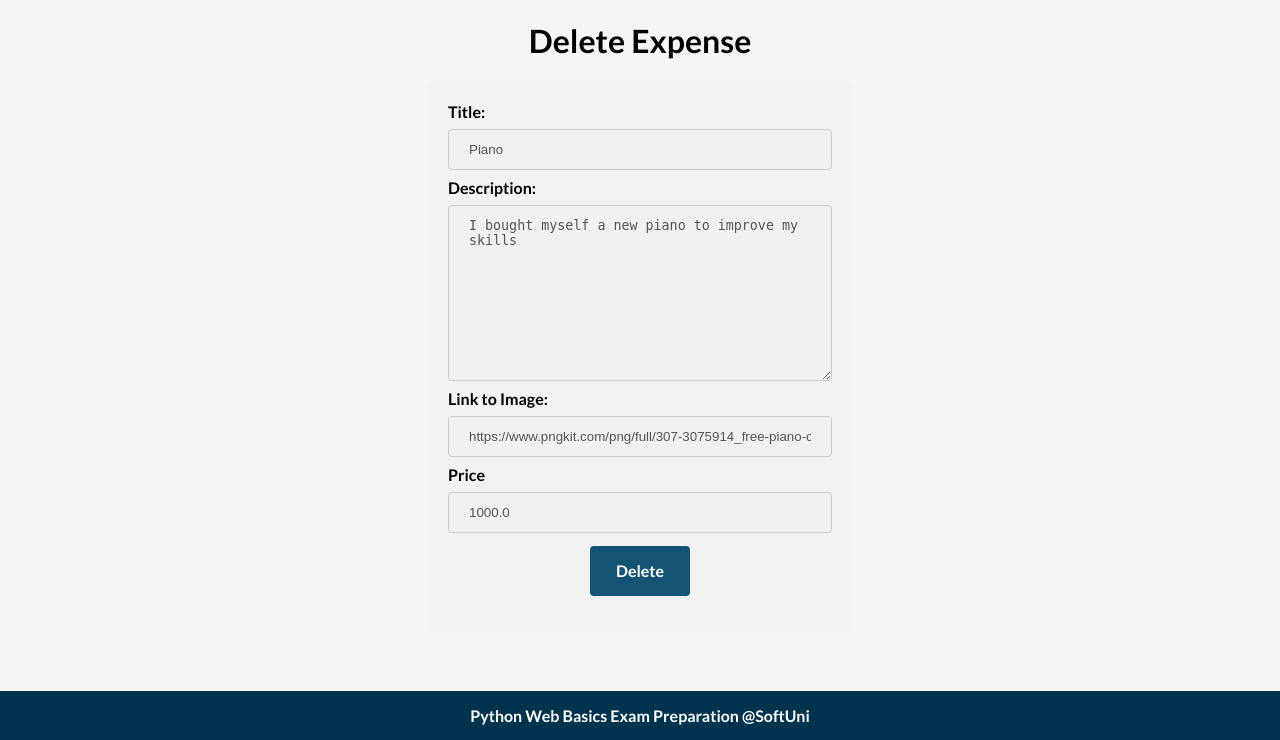
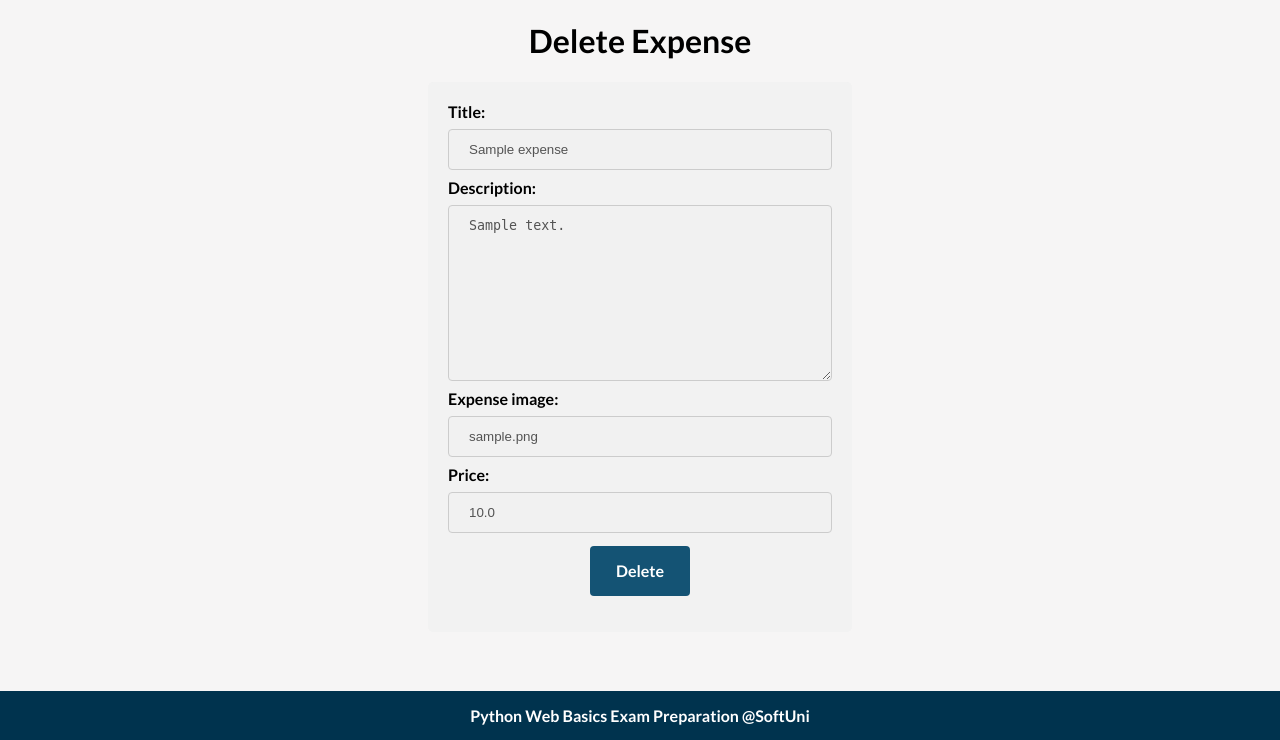
Before and after one commit to LachezarStamenov/expense_tracker, a Django app: page /delete/1/ in a window 1280 px wide. Shown: the part 60-800 px from the top of the page. Run offline with Django 4.2, Linux system fonts and the light colour scheme; tables that the repository leaves empty hold one stand-in row (values such as "Sample post").

Commit message:
delete profile and delete expense views and forms added

```diff
--- a/expense_tracker_app/expense_tracker/forms.py
+++ b/expense_tracker_app/expense_tracker/forms.py
@@ -1,3 +1,5 @@
+import os
+
 from django import forms
 
 from expense_tracker_app.expense_tracker.models import Profile, Expense
@@ -15,6 +17,19 @@ class EditProfileForm(forms.ModelForm):
         fields = ['budget', 'first_name', 'last_name', 'profile_image']
 
 
+class DeleteProfileForm(forms.ModelForm):
+    def save(self, commit=True):
+        image_path = self.instance.profile_image.path
+        self.instance.delete()
+        Expense.objects.all().delete()
+        os.remove(image_path)
+        return self.instance
+
+    class Meta:
+        model = Profile
+        fields = ()
+
+
 class CreateExpenseForm(forms.ModelForm):
     class Meta:
         model = Expense
@@ -25,3 +40,19 @@ class EditExpenseForm(forms.ModelForm):
     class Meta:
         model = Expense
         fields = '__all__'
+
+
+class DeleteExpenseForm(forms.ModelForm):
+    def __init__(self, *args, **kwargs):
+        super().__init__(*args, **kwargs)
+        for _, field in self.fields.items():
+            field.widget.attrs['disabled'] = 'disabled'
+            field.required = False
+
+    def save(self, commit=True):
+        self.instance.delete()
+        return self.instance
+
+    class Meta:
+        model = Expense
+        fields = ('title', 'description', 'expense_image', 'price')
--- a/expense_tracker_app/expense_tracker/views.py
+++ b/expense_tracker_app/expense_tracker/views.py
@@ -1,7 +1,7 @@
 from django.shortcuts import render, redirect
 
 from expense_tracker_app.expense_tracker.forms import CreateProfileForm, CreateExpenseForm, EditExpenseForm, \
-    EditProfileForm
+    EditProfileForm, DeleteProfileForm, DeleteExpenseForm
 from expense_tracker_app.expense_tracker.models import Profile, Expense
 
 
@@ -15,7 +15,7 @@ def get_profile():
 def index(request):
     profile = get_profile()
     if not profile:
-        return redirect('create_profile')
+        return redirect('create profile')
 
     expenses = Expense.objects.all()
     budget_left = profile.budget - sum(e.price for e in expenses)
@@ -75,7 +75,21 @@ def edit_expense(request, pk):
 
 
 def delete_expense(request, pk):
-    return render(request, 'expense-delete.html')
+    expense = Expense.objects.get(pk=pk)
+    if request.method == 'POST':
+        form = DeleteExpenseForm(request.POST, instance=expense)
+        if form.is_valid():
+            form.save()
+            return redirect('index')
+    else:
+        form = DeleteExpenseForm(instance=expense)
+
+    context = {
+        'form': form,
+        'expense': expense,
+    }
+
+    return render(request, 'expense-delete.html', context)
 
 
 def show_profile(request):
@@ -107,4 +121,17 @@ def edit_profile(request):
 
 
 def delete_profile(request):
-    return render(request, 'profile-delete.html')
+    profile = get_profile()
+    if request.method == 'POST':
+        form = DeleteProfileForm(request.POST, request.FILES, instance=profile)
+        if form.is_valid():
+            form.save()
+            return redirect('index')
+    else:
+        form = DeleteProfileForm(instance=profile)
+
+    context = {
+        'form': form,
+    }
+
+    return render(request, 'profile-delete.html', context)
--- a/templates/expense-delete.html
+++ b/templates/expense-delete.html
@@ -7,20 +7,8 @@
     <!-- Delete Expense Form -->
     <div class="form">
         <form method="POST">
-            <label for="title">Title:</label>
-            <input type="text" name="title" value="Piano" maxlength="30" disabled="" required="" id="title">
-
-            <label for="description">Description:</label>
-            <textarea name="description" cols="40" rows="10" disabled="" id="description"
-            >I bought myself a new piano to improve my skills</textarea>
-
-            <label for="image_url">Link to Image:</label>
-            <input type="url" name="image_url"
-                   value="https://www.pngkit.com/png/full/307-3075914_free-piano-clipart-piano-png.png" maxlength="200"
-                   disabled="" required="" id="image_url">
-
-            <label for="price">Price</label>
-            <input type="number" name="price" value="1000.0" step="any" disabled="" required="" id="price">
+            {{ form }}
+            {% csrf_token %}
             <!-- Delete Button -->
             <input type="submit" value="Delete">
         </form>
--- a/templates/profile-delete.html
+++ b/templates/profile-delete.html
@@ -5,7 +5,8 @@
     <!-- Delete Profile Form -->
     <h1>Are you sure you want to delete your profile?</h1>
     <form method="POST">
-
+        {{ form }}
+        {% csrf_token %}
         <!-- Confirm Button -->
         <button class="button delete-lg">Confirm</button>
     </form>
```
Also changed, not shown: db.sqlite3.
